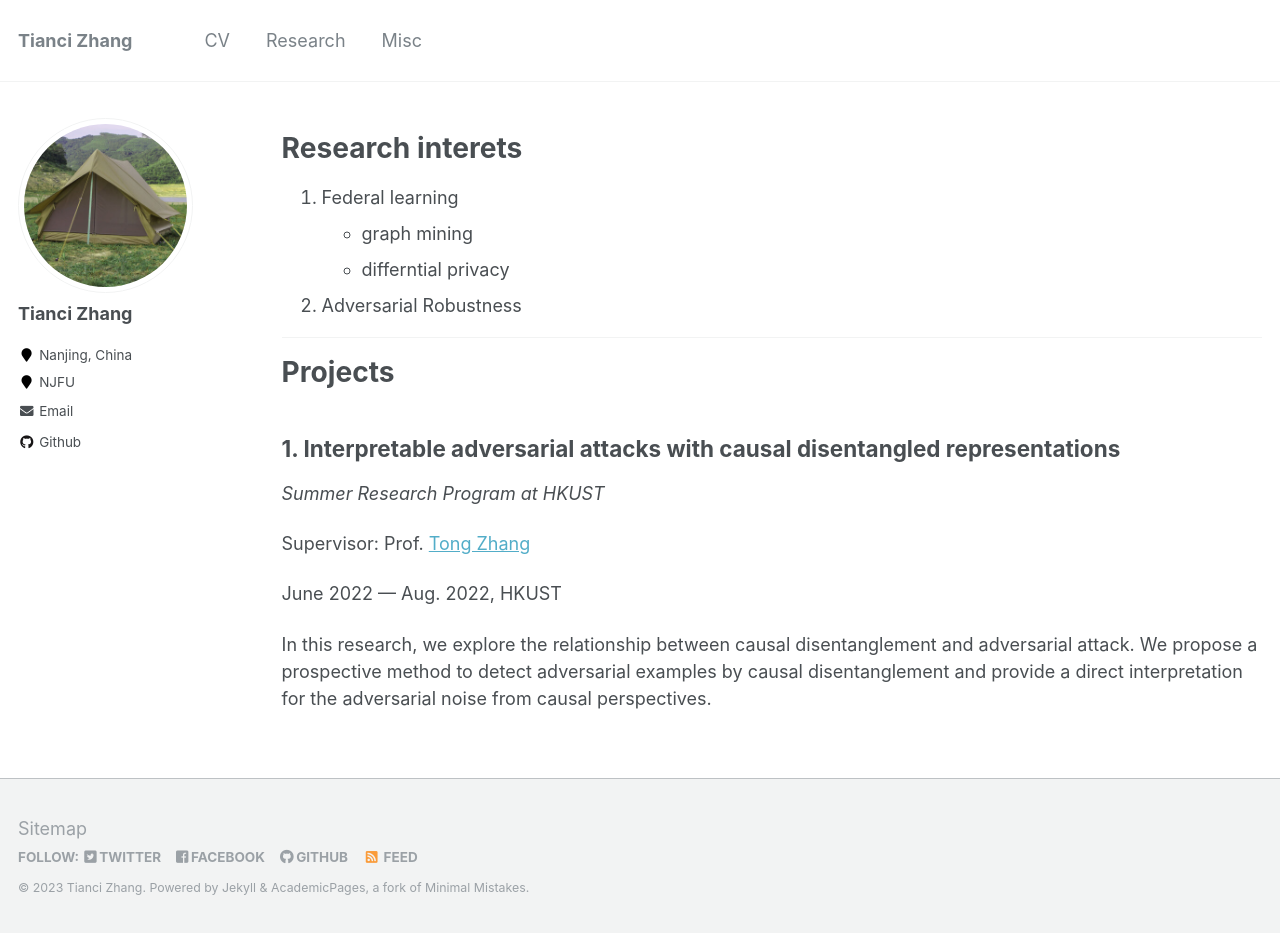
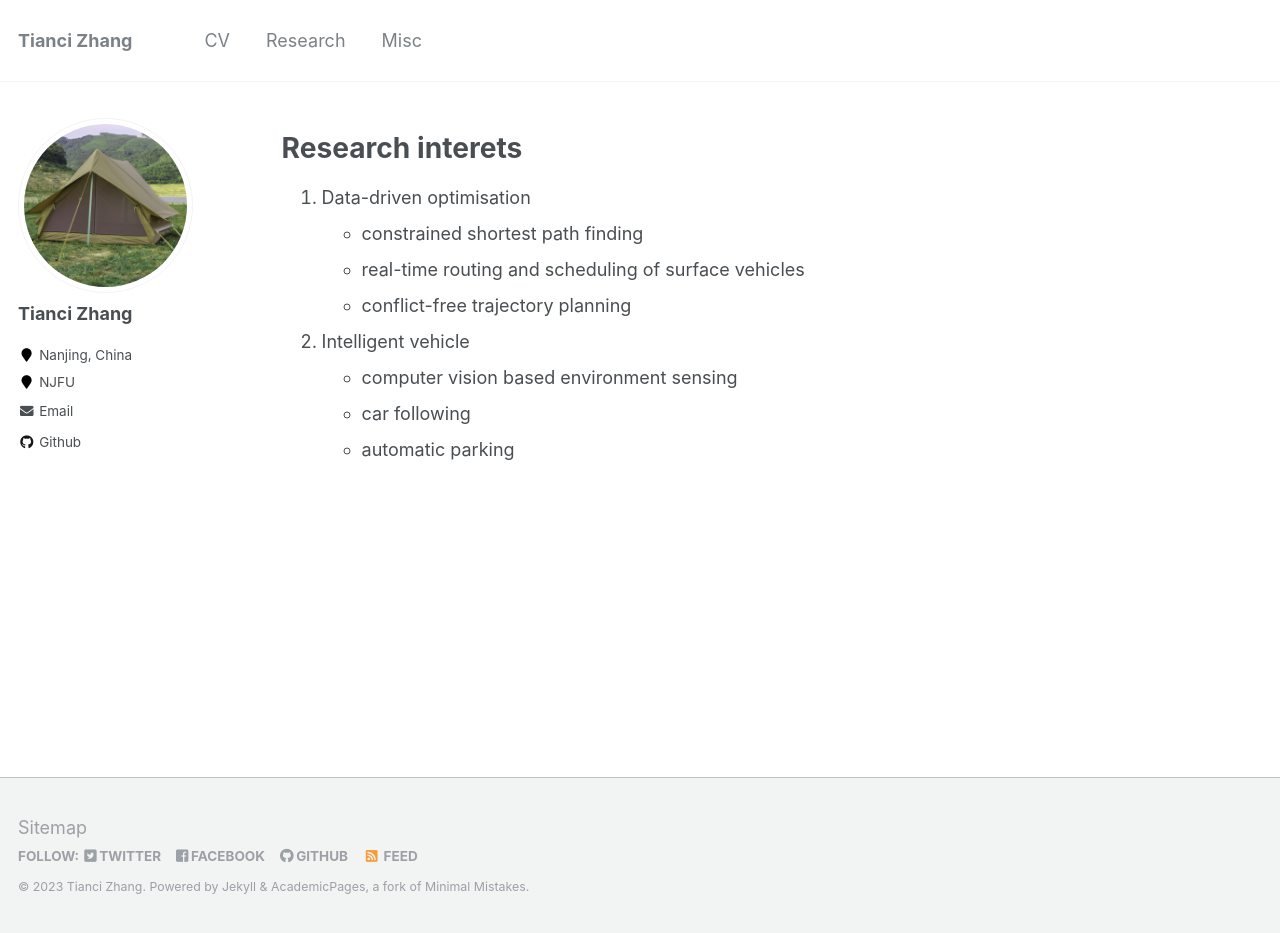
Before and after one commit to tiancivalen/tiancivalen.github.io, a Jekyll site: the page built from _pages/research.md, in a window 1280 px wide and 933 px high. Built offline with Jekyll 4.4.1, drawn with Linux system fonts in a browser that asks for light colours.

Commit message:
Update research.md

```diff
--- a/_pages/research.md
+++ b/_pages/research.md
@@ -8,22 +8,11 @@ author_profile: true
 
 # Research interets
 
-1. Federal learning
-   - graph mining
-   - differntial privacy
-2. Adversarial Robustness
-
----
-
-# Projects
-
-## 1. Interpretable adversarial attacks with causal disentangled representations
-
-*Summer Research Program at HKUST*
-
-Supervisor: Prof. [Tong Zhang](https://dsxt.ustc.edu.cn/zj_ywjs.asp?zzid=860)
-
-June 2022 --- Aug. 2022, HKUST
-
-
-In this research, we explore the relationship between causal disentanglement and adversarial attack. We propose a prospective method to detect adversarial examples by causal disentanglement and provide a direct interpretation for the adversarial noise from causal perspectives.
+1. Data-driven optimisation
+   - constrained shortest path finding
+   - real-time routing and scheduling of surface vehicles
+   - conflict-free trajectory planning
+2. Intelligent vehicle
+   - computer vision based environment sensing
+   - car following
+   - automatic parking
```
